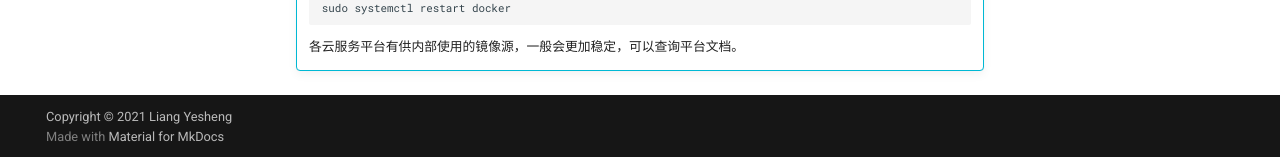
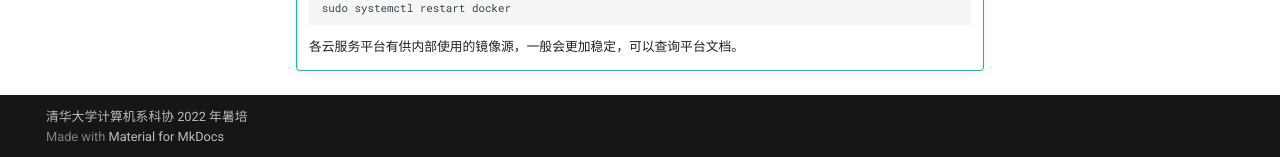
Before and after one commit to liang2kl/2022-summer-training-docker-tutorial, an MkDocs documentation site: the page built from docs/index.md, in a window 1280 px wide and 900 px high, scrolled down 1152 px. Shown: the part 740-897 px from the top of the window. Built offline with MkDocs 1.6.1 and Material for MkDocs 9.7.7, drawn with Linux system fonts in a browser that asks for light colours; comment, search, counter and statistics services are not loaded.

Commit message:
Update docs config

```diff
--- a/mkdocs.yml
+++ b/mkdocs.yml
@@ -9,7 +9,6 @@
 
 markdown_extensions:
   - admonition
-  - pymdownx.highlight
   - pymdownx.superfences
   - footnotes
   - toc:
@@ -31,4 +30,4 @@
 extra:
   code_base: https://github.com/liang2kl/2022-summer-training-docker-tutorial/tree/main
 
-copyright: Copyright &copy; 2021 Liang Yesheng
+copyright: 清华大学计算机系科协 2022 年暑培
```
